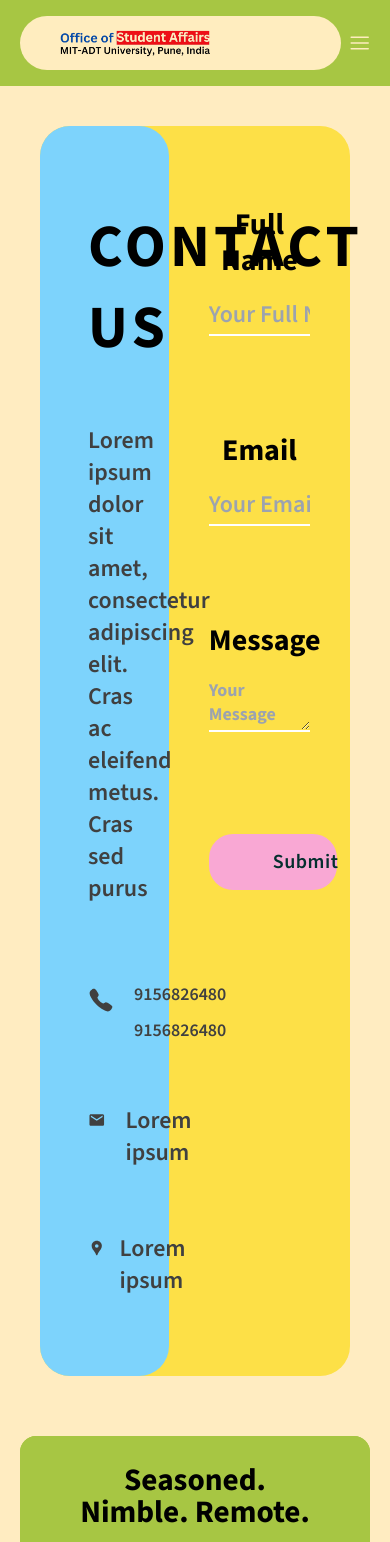
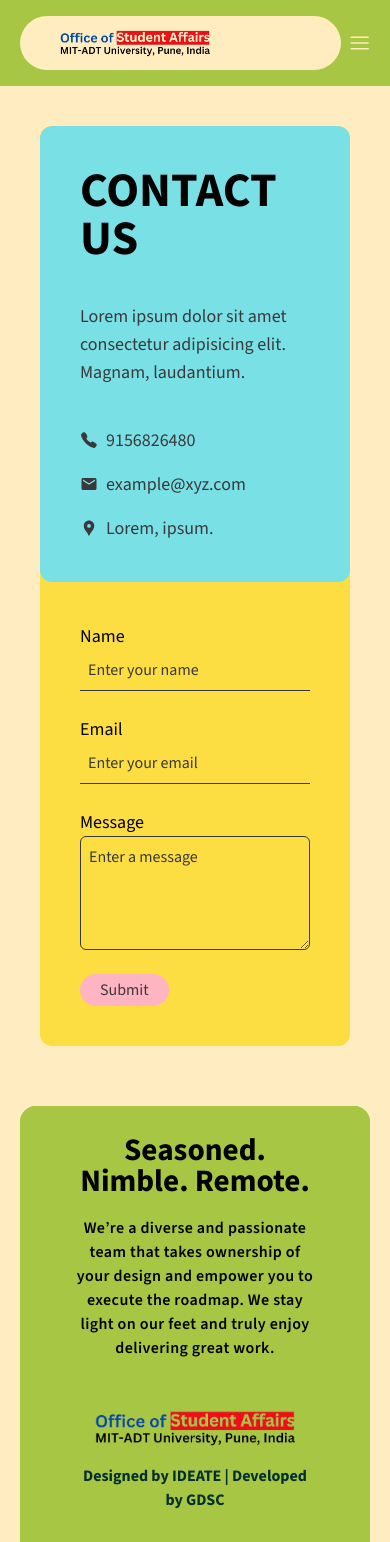
Before and after one commit to Akshat-Vashisht/student-council-website-v2, a Next.js app: page /contact in a window 390 px wide. Shown: the top 1542 px of the page. Built offline with nearby package versions, Linux system fonts and the light colour scheme.

Commit message:
feat(contact): add responsiveness

```diff
--- a/components/Shared/Contact.js
+++ b/components/Shared/Contact.js
@@ -1,72 +1,34 @@
-import { MdEmail } from "react-icons/md";
+import { MdMail } from "react-icons/md";
 import { IoCall } from "react-icons/io5";
 import { MdLocationPin } from "react-icons/md";
 
 function Contact() {
   return (
     <div className="p-10 bg-[#FFECC1]">
-      <div className="pr-20 bg-yellow-300 rounded-[30px] max-md:pr-5">
-        <div className="flex gap-5 max-md:flex-col max-md:gap-0">
-          <div className="flex flex-col w-[56%] max-md:ml-0 max-md:w-full">
-            <div className="flex flex-col grow items-start px-12 py-20 w-full text-2xl font-semibold bg-sky-300 rounded-[30px] text-neutral-700 max-md:px-5 max-md:mt-10 max-md:max-w-full">
-              <div className="self-stretch text-6xl font-black text-black uppercase leading-[81.28px] tracking-[4.16px] max-md:mr-2.5 max-md:max-w-full max-md:text-4xl">
-                Contact Us
-              </div>
-              <div className="self-stretch mt-14 max-md:mt-10 max-md:mr-2.5 max-md:max-w-full">
-                Lorem ipsum dolor sit amet, consectetur adipiscing elit. Cras ac
-                eleifend metus. Cras sed purus{" "}
-              </div>
-              <div className="flex gap-5 justify-between mt-20 text-lg leading-5 whitespace-nowrap max-md:mt-10">
-                <IoCall style={{ fontSize: "26px", height: "32px" }} />
-                <div className="flex flex-col">
-                  <div>9156826480</div>
-                  <div className="mt-4">9156826480</div>
-                </div>
-              </div>
-              <div className="flex gap-5 justify-between mt-16 max-md:mt-10">
-                <MdEmail style={{ fontSize: "30px", height: "32px" }} />
-                <div className="flex-auto my-auto">Lorem ipsum</div>
-              </div>
-              <div className="flex gap-3.5 mt-16 max-md:mt-10">
-                <MdLocationPin style={{ fontSize: "30px", height: "32px" }} />
-                <div className="flex-auto my-auto">Lorem ipsum</div>
-              </div>
+      <div className="bg-[#FCDE42] flex smM:flex-col h-fit overflow-hidden rounded-xl">
+        <div className="bg-[#79E0E6] flex-grow w-full p-10 rounded-xl flex flex-col justify-between smM:gap-y-10">
+          <h1 className="uppercase text-5xl font-bold text-black">Contact Us</h1>
+          <p className="text-[#393939] text-lg">Lorem ipsum dolor sit amet consectetur adipisicing elit. Magnam, laudantium.</p>
+          <ul className="space-y-4 text-lg text-[#393939]">
+            <li className="flex gap-2 items-center"><IoCall/> <span>9156826480</span></li>
+            <li className="flex gap-2 items-center"><MdMail/> <span>example@xyz.com</span></li>
+            <li className="flex gap-2 items-center"><MdLocationPin/>Lorem, ipsum.</li>
+          </ul>
+        </div>
+        <div className="w-full flex flex-col gap-6 p-10 ">
+            <div className="flex flex-col text-black">
+              <label className="text-lg">Name</label>
+              <input placeholder="Enter your name" className="bg-transparent p-2 placeholder:text-[#393939] focus:outline-none border-b border-[#393939]" type="text" name="name" />
             </div>
-          </div>
-          <div className="flex flex-col ml-5 w-[44%] max-md:ml-0 max-md:w-full">
-            <div className="flex flex-col justify-between mt-20 text-3xl font-bold text-black max-md:mt-10 max-md:max-w-full">
-              <div className="text-center max-md:max-w-full">Full Name</div>
-              <div className="mt-4 text-2xl font-semibold text-neutral-700 max-md:max-w-full">
-                <input
-                  type="text"
-                  placeholder="Your Full Name"
-                  className="border-b-2 border-white focus:border-black w-full py-1 text-black bg-transparent"
-                />
-              </div>
-              <div className="mt-24 text-center max-md:mt-10 max-md:max-w-full">
-                Email
-              </div>
-              <div className="mt-4 text-2xl font-semibold text-neutral-700 max-md:max-w-full">
-                <input
-                  type="email"
-                  placeholder="Your Email"
-                  className="border-b-2 border-white focus:border-black w-full py-1 text-black bg-transparent"
-                />
-              </div>
-              <div className="mt-24 text-center max-md:mt-10 max-md:mr-2.5 max-md:max-w-full">
-                Message
-              </div>
-              <div className="mt-4 text-lg leading-6 text-neutral-700 max-md:mr-2.5 max-md:max-w-full">
-                <textarea
-                  placeholder="Your Message"
-                  className="border-b-2 border-white focus:border-black w-full py-1 text-black bg-transparent"
-                />
-              </div>
-              <button className="justify-center items-center px-16 py-4 mt-24 w-48 max-w-full text-xl font-semibold tracking-wide leading-6 text-center whitespace-nowrap bg-pink-300 rounded-3xl text-teal-950 max-md:px-5 max-md:mt-10 mb-[10px]">
-                Submit
-              </button>
+            <div className="flex flex-col text-black">
+              <label className="text-lg">Email</label>
+              <input placeholder="Enter your email" className="bg-transparent p-2 placeholder:text-[#393939] focus:outline-none border-b border-[#393939]" type="text" name="name" />
             </div>
-          </div>
+            <div className="flex flex-col text-black">
+              <label className="text-lg">Message</label>
+              <textarea rows={4} placeholder="Enter a message" className="bg-transparent p-2 placeholder:text-[#393939] focus:outline-none border rounded-md border-[#393939]" type="text" name="name" />
+            </div>
+            <button className="rounded-full p-1 px-5 bg-[#FFB4C2] text-[#393939] w-fit">Submit</button>
         </div>
       </div>
     </div>
```
